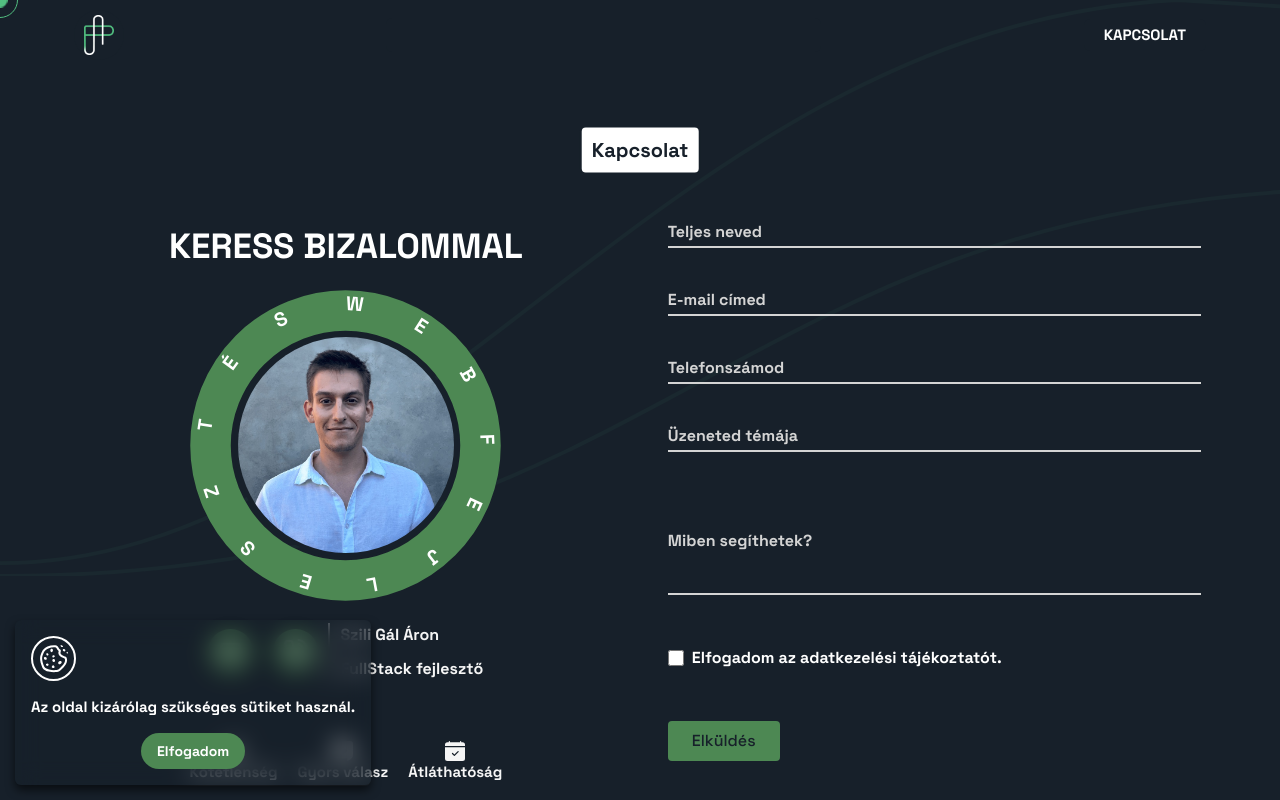
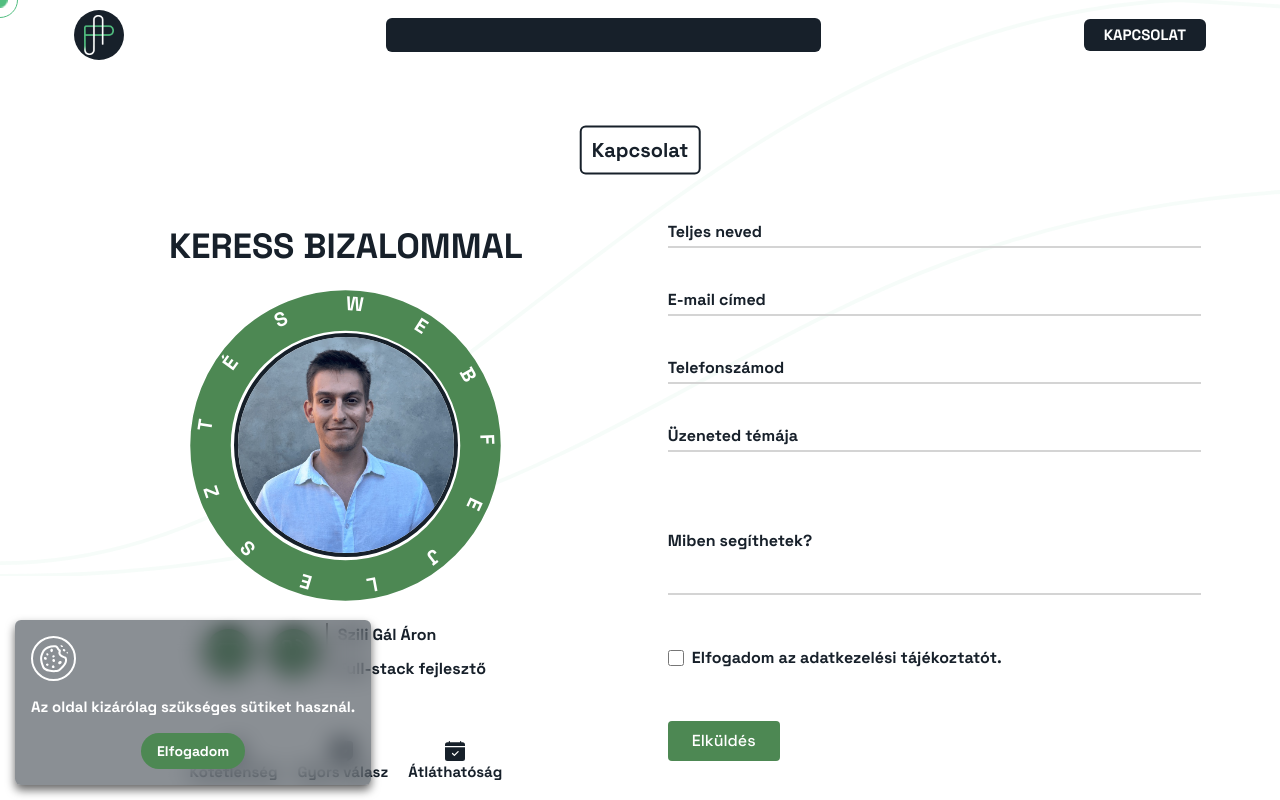
Before and after one commit to Quruzslo/PreferSite, a Next.js app: page /kapcsolat in a window 1280 px wide. Shown: the top 800 px of the page. Built offline with nearby package versions, Linux system fonts and the light colour scheme.

Commit message:
Kapcsolat oldal fehérré alakítva

```diff
--- a/app/kapcsolat/page.tsx
+++ b/app/kapcsolat/page.tsx
@@ -10,7 +10,7 @@ export const metadata = {
 
 export default function ContactPage() {
   return (
-    <section className="flex w-full min-h-full flex-col gap-[25px] bg-dark-color py-[150px]">
+    <section className="flex w-full min-h-fit h-[100vh] flex-col gap-[25px] bg-white py-[100px] md:py-[150px]">
       <CurvedLines className="z-0 bottom-0 left-0"></CurvedLines>
       <CurvedLines className="z-0 top-[120px] md:top-0 left-0"></CurvedLines>
       {/* <div className="flex flex-col mb-[50px]  w-[90%] max-w-[2560px] mx-auto justify-center items-center">
--- a/app/layout.tsx
+++ b/app/layout.tsx
@@ -3,6 +3,7 @@ import { Space_Grotesk } from "next/font/google";
 import "./globals.css";
 import "../components/header/header.css";
 import "../components/hero/stacked.css";
+// import PageRevealWrapper from "@/lib/_PageRevealWrapper";
 
 import Header from "@/components/header/Header";
 import MouseFollowerElement from "@/lib/mouseFollowerElement";
@@ -109,7 +110,9 @@ export default function RootLayout({
           <MouseFollowerElement />
           <ScrollToTop />
           <Header />
+
           <main className="flex-1">{children}</main>
+
           <Footer />
           <CookieBanner />
         </ScrollContextProvider>
--- a/app/page.tsx
+++ b/app/page.tsx
@@ -13,7 +13,9 @@ export const metadata: Metadata = {
   },
 };
 
-export default function HomePage() {
+const sleep = (ms: number) => new Promise((resolve) => setTimeout(resolve, ms));
+
+export default async function HomePage() {
   return (
     <>
       <Hero></Hero>
--- a/components/Contact/ContacForm.tsx
+++ b/components/Contact/ContacForm.tsx
@@ -96,7 +96,7 @@ export default function ContactForm() {
                   placeholder=" "
                   required={field.required}
                   rows={4}
-                  className={`peer input-field w-full bg-transparent outline-none py-[5px] text-white border-b-2 resize-none ${
+                  className={`peer input-field w-full bg-transparent outline-none py-[5px] text-dark-color border-b-2 resize-none ${
                     hasError ? "border-red-500" : "border-neutral-300"
                   }`}
                 />
@@ -107,7 +107,7 @@ export default function ContactForm() {
                   type={field.type}
                   placeholder=" "
                   required={field.required}
-                  className={`peer input-field w-full h-full bg-transparent outline-none py-[5px] text-white border-b-2 ${
+                  className={`peer input-field w-full h-full bg-transparent outline-none py-[5px] text-dark-color border-b-2 ${
                     hasError ? "border-red-500" : "border-neutral-300"
                   }`}
                 />
@@ -115,7 +115,7 @@ export default function ContactForm() {
 
               <label
                 htmlFor={field.name}
-                className="absolute left-[0px] top-[50%] -translate-y-[50%] text-base transition-all duration-300 pointer-events-none text-neutral-300
+                className="absolute left-[0px] top-[50%] -translate-y-[50%] text-base transition-all duration-300 pointer-events-none text-dark-color
                   peer-focus:top-[-10px] peer-focus:text-xs peer-focus:text-red-400
                   peer-[:not(:placeholder-shown)]:top-[-10px] peer-[:not(:placeholder-shown)]:text-xs peer-[:not(:placeholder-shown)]:text-green"
               >
@@ -133,7 +133,7 @@ export default function ContactForm() {
 
         {/* Adatkezelési nyilatkozat */}
         <div className="flex flex-col gap-1 mt-4">
-          <label className="flex items-center gap-2 text-white cursor-pointer w-max">
+          <label className="flex items-center gap-2 text-dark-color cursor-pointer w-max">
             <input
               type="checkbox"
               name="adatkezeles"
@@ -157,7 +157,7 @@ export default function ContactForm() {
         <button
           type="submit"
           disabled={isSubmitting}
-          className="mt-4 px-6 py-2 bg-dark-green text-dark-color rounded font-medium hover:bg-dark-green hover:text-white transition-colors self-start duration-300 disabled:opacity-50 cursor-pointer"
+          className="mt-4 px-6 py-2 bg-dark-green text-white rounded font-medium hover:bg-dark-green hover:scale-[1.05] transition self-start duration-300 disabled:opacity-50 cursor-pointer"
         >
           {isSubmitting ? "Küldés..." : "Elküldés"}
         </button>
--- a/components/Contact/ContactSection.tsx
+++ b/components/Contact/ContactSection.tsx
@@ -24,7 +24,7 @@ export default function ContactSection() {
   return (
     <section
       id="kapcsolat"
-      className="w-[90%] max-w-[2560px] mx-auto z-1 relative flex flex-col md:flex-row gap-[25px] justify-between p-[0px]  text-white font-bold "
+      className="w-[90%] max-w-[2560px] mx-auto z-1 relative flex flex-col md:flex-row gap-[25px] justify-between p-[0px]  text-dark-color font-bold "
     >
       <div className="bg-white text-dark-color border-2 border-dark-color absolute top-0 left-1/2 -translate-x-1/2  -translate-y-1/2 p-[10px] rounded-md w-fit ">
         <h2 className="!text-[20px] font-black leading-tight ">Kapcsolat</h2>
@@ -33,7 +33,7 @@ export default function ContactSection() {
       {/* Bal oldali infók --------- */}
       <div className="flex flex-col w-full md:w-1/2  gap-[20px] mt-[55px] text-dark-color rounded-2xl bg-transparent  p-[15px] ">
         <div className="flex flex-col gap-[15px] w-full items-center justify-center">
-          <p className="text-[20px] md:text-[35px] font-black text-white ">
+          <p className="text-[20px] md:text-[35px] font-black  ">
             KERESS BIZALOMMAL
           </p>
           {/* Kép és elérhetőség ikonok ------- */}
@@ -129,9 +129,9 @@ export default function ContactSection() {
                   <FiPhoneCall size={25} className="text-white" />
                 </a>
               </div>
-              <div className="flex flex-col border-l-2 border-neutral-100 pl-[10px] !text-neutral-100 gap-[10px]">
+              <div className="flex flex-col border-l-2 border-neutral-600 pl-[10px]  gap-[10px]">
                 <p>Szili Gál Áron</p>
-                <p>FullStack fejlesztő</p>
+                <p>Full-stack fejlesztő</p>
               </div>
             </div>
           </div>
@@ -139,22 +139,16 @@ export default function ContactSection() {
           {/* Gyors válasz ,stb... blokk ------------- */}
           <div className="flex flex-row flex-wrap gap-[10px] md:gap-[20px] mt-[25px] w-full justify-between md:justify-center">
             <div className="contact-pros flex flex-col items-center justify-center ">
-              <SiCoffeescript size={20} className="text-neutral-100" />
-              <p className="text-sm md:text-[15px] text-neutral-100">
-                Kötetlenség
-              </p>
+              <SiCoffeescript size={20} className="" />
+              <p className="text-sm md:text-[15px] ">Kötetlenség</p>
             </div>
             <div className="contact-pros flex flex-col items-center justify-center ">
-              <SiAnswer size={20} className="text-neutral-100" />
-              <p className="text-sm md:text-[15px] text-neutral-100">
-                Gyors válasz
-              </p>
+              <SiAnswer size={20} className="" />
+              <p className="text-sm md:text-[15px] ">Gyors válasz</p>
             </div>
             <div className="contact-pros flex flex-col items-center justify-center ">
-              <BsCalendarCheckFill size={20} className="text-neutral-100" />
-              <p className="text-sm md:text-[15px] text-neutral-100">
-                Átláthatóság
-              </p>
+              <BsCalendarCheckFill size={20} className="" />
+              <p className="text-sm md:text-[15px] ">Átláthatóság</p>
             </div>
           </div>
         </div>
```
Also changed, not shown: app/_loading.tsx (added, +104 -0 lines), lib/_PageRevealWrapper.tsx (added, +61 -0 lines).
